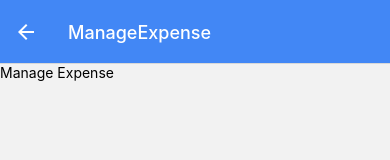
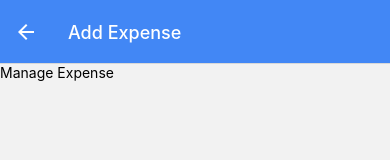
Before and after one commit to Edswel/expensetrackerapp, a React Native app: screen /ManageExpense in a window 390 px wide. Shown: the top 160 px of the page. Built offline with nearby package versions, Linux system fonts and the light colour scheme.

Commit message:
Add or edit expense dynamically

```diff
--- a/components/ExpensesOutput/ExpenseItem.js
+++ b/components/ExpensesOutput/ExpenseItem.js
@@ -3,11 +3,13 @@
 import { GlobalStyles } from '../../constants/styles';
 import { getFormattedDate } from '../../utils/date';
 
-function ExpenseItem({ description, amount, date }) {
+function ExpenseItem({ id, description, amount, date }) {
     const navigation = useNavigation();
 
     function expensePressHandler() {
-        navigation.navigate('ManageExpense');
+        navigation.navigate('ManageExpense', {
+            expenseId: id
+        });
     }
 
     return (
--- a/screens/ManageExpense.js
+++ b/screens/ManageExpense.js
@@ -1,6 +1,17 @@
+import { useLayoutEffect } from 'react';
 import { Text } from 'react-native';
 
-function ManageExpense() {
+
+function ManageExpense({ route, navigation }) {
+    const editedExpenseId = route.params?.expenseId;
+    const isEditing = !!editedExpenseId;
+
+    useLayoutEffect(() => {
+        navigation.setOptions({
+            title: isEditing ? 'Edit Expense' : 'Add Expense'
+        });
+    }, [navigation, isEditing]);
+
     return (
         <Text>Manage Expense</Text>
     )
```
